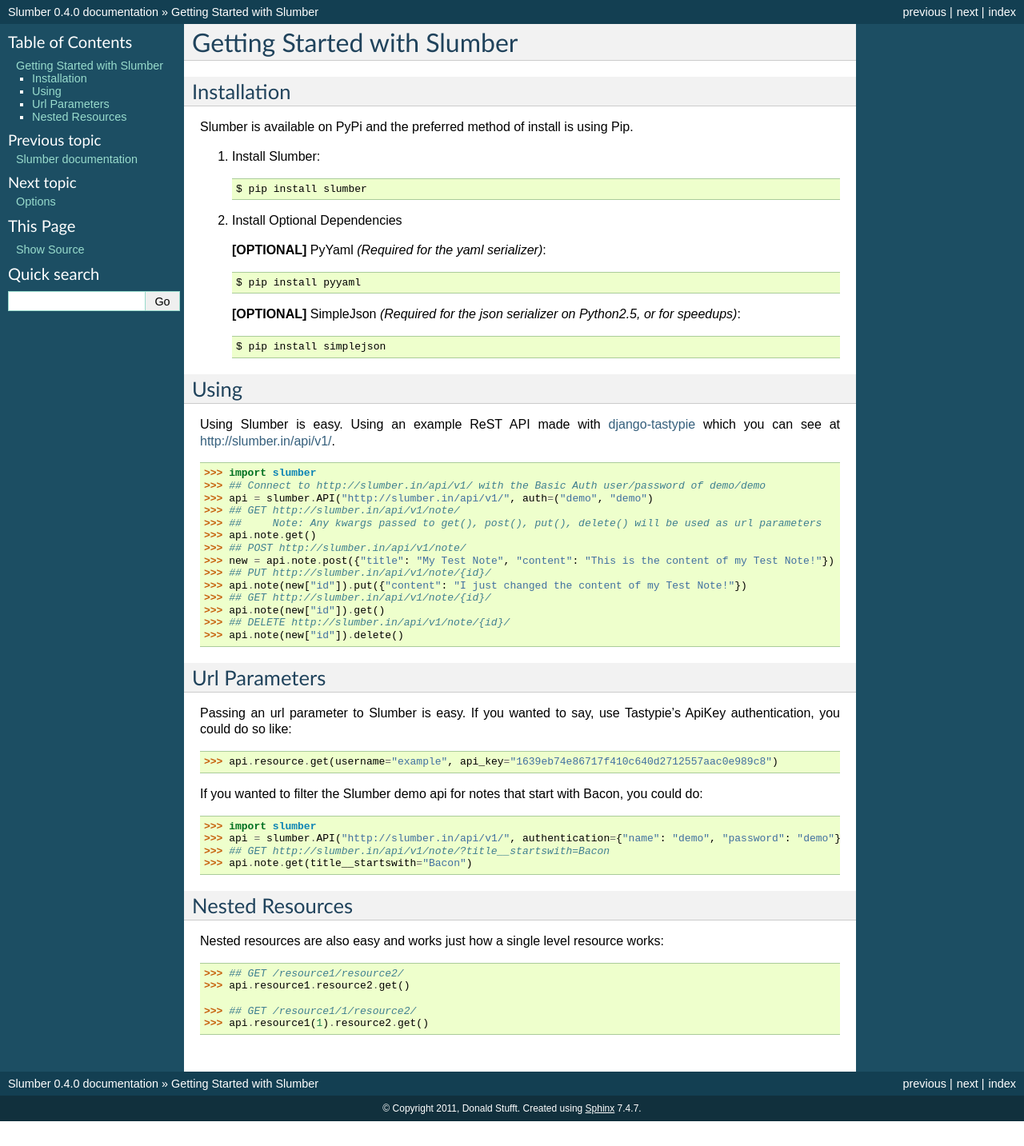
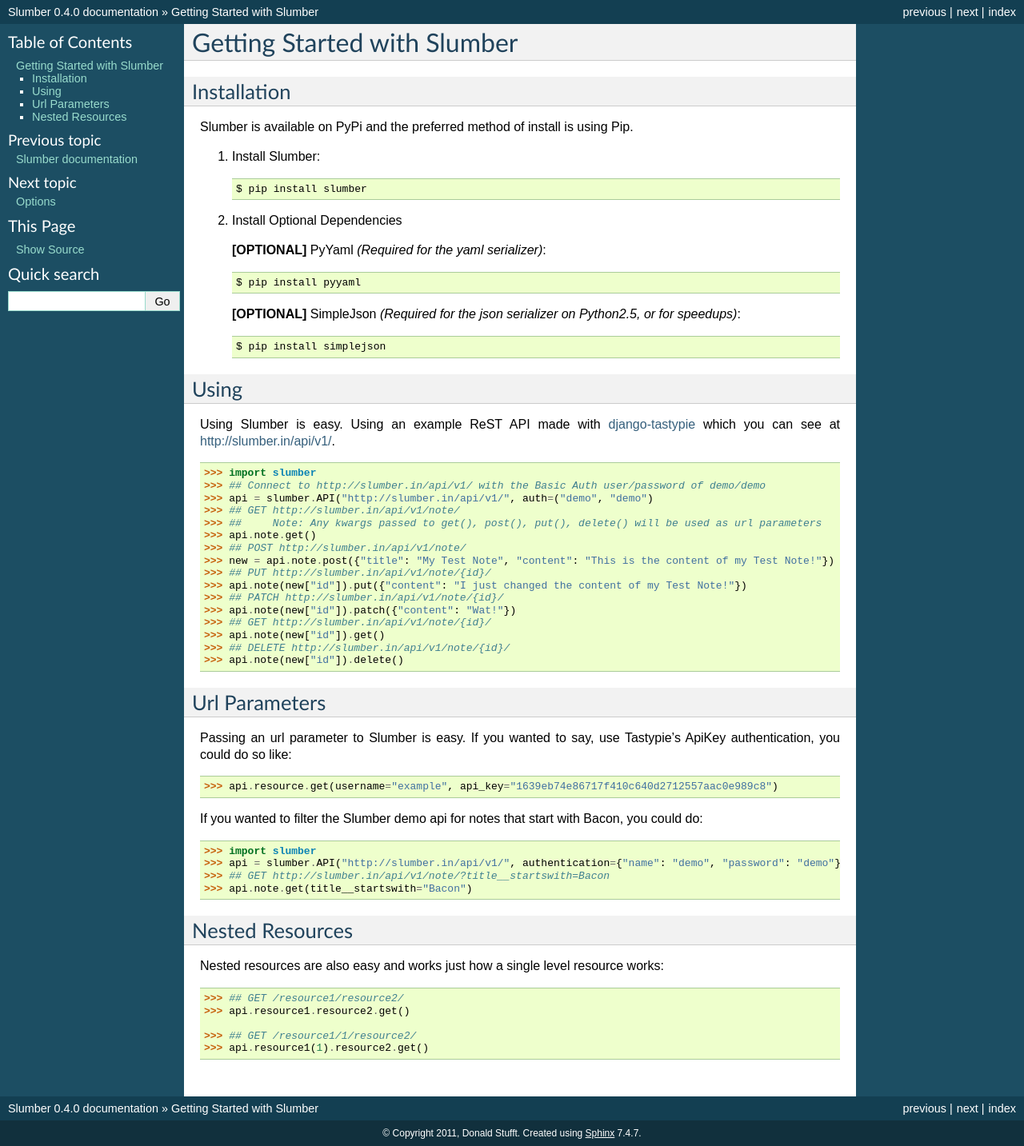
Before and after one commit to samgiles/slumber, a Sphinx documentation site: the page built from docs/tutorial.rst, in a window 1280 px wide. Shown: the whole page at 80% size. Built offline with Sphinx 7.4.7, drawn with Linux system fonts in a browser that asks for light colours; before the commit the page ends 1402 px from its top, so only the background shows below that.

Commit message:
add a note about PATCH support

```diff
--- a/docs/tutorial.rst
+++ b/docs/tutorial.rst
@@ -44,6 +44,8 @@
     >>> new = api.note.post({"title": "My Test Note", "content": "This is the content of my Test Note!"})
     >>> ## PUT http://slumber.in/api/v1/note/{id}/
     >>> api.note(new["id"]).put({"content": "I just changed the content of my Test Note!"})
+    >>> ## PATCH http://slumber.in/api/v1/note/{id}/
+    >>> api.note(new["id"]).patch({"content": "Wat!"})
     >>> ## GET http://slumber.in/api/v1/note/{id}/
     >>> api.note(new["id"]).get()
     >>> ## DELETE http://slumber.in/api/v1/note/{id}/
```
